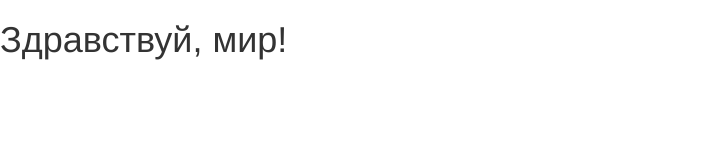
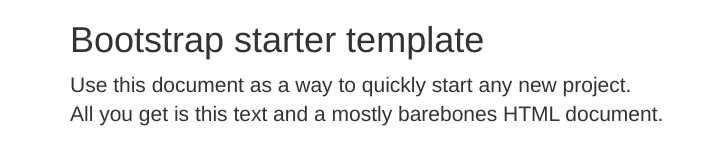
Before and after one commit to MKonovalow/MKonovalow.github.io, a plain HTML site: page index.html in a window 1280 px wide. Shown: the whole page, without its empty margins (0-723 px from the left). Drawn offline with nearby package versions, Linux system fonts and the light colour scheme; files that its build step writes are made by us from their sources.

Commit message:
play with styles

```diff
--- a/index.html
+++ b/index.html
@@ -1,5 +1,5 @@
 <!DOCTYPE html>
-<html lang="ru">
+<html lang="en">
   <head>
     <meta charset="utf-8">
     <meta http-equiv="X-UA-Compatible" content="IE=edge">
@@ -18,8 +18,12 @@
     <![endif]-->
   </head>
   <body>
-    <h1>Здравствуй, мир!</h1>
-
+	  <div class="container">
+      <div class="starter-template">
+        <h1>Bootstrap starter template</h1>
+        <p class="lead">Use this document as a way to quickly start any new project.<br> All you get is this text and a mostly barebones HTML document.</p>
+      </div>
+    </div>
     <!-- jQuery (necessary for Bootstrap's JavaScript plugins) -->
     <script src="https://ajax.googleapis.com/ajax/libs/jquery/1.11.3/jquery.min.js"></script>
     <!-- Include all compiled plugins (below), or include individual files as needed -->
```
